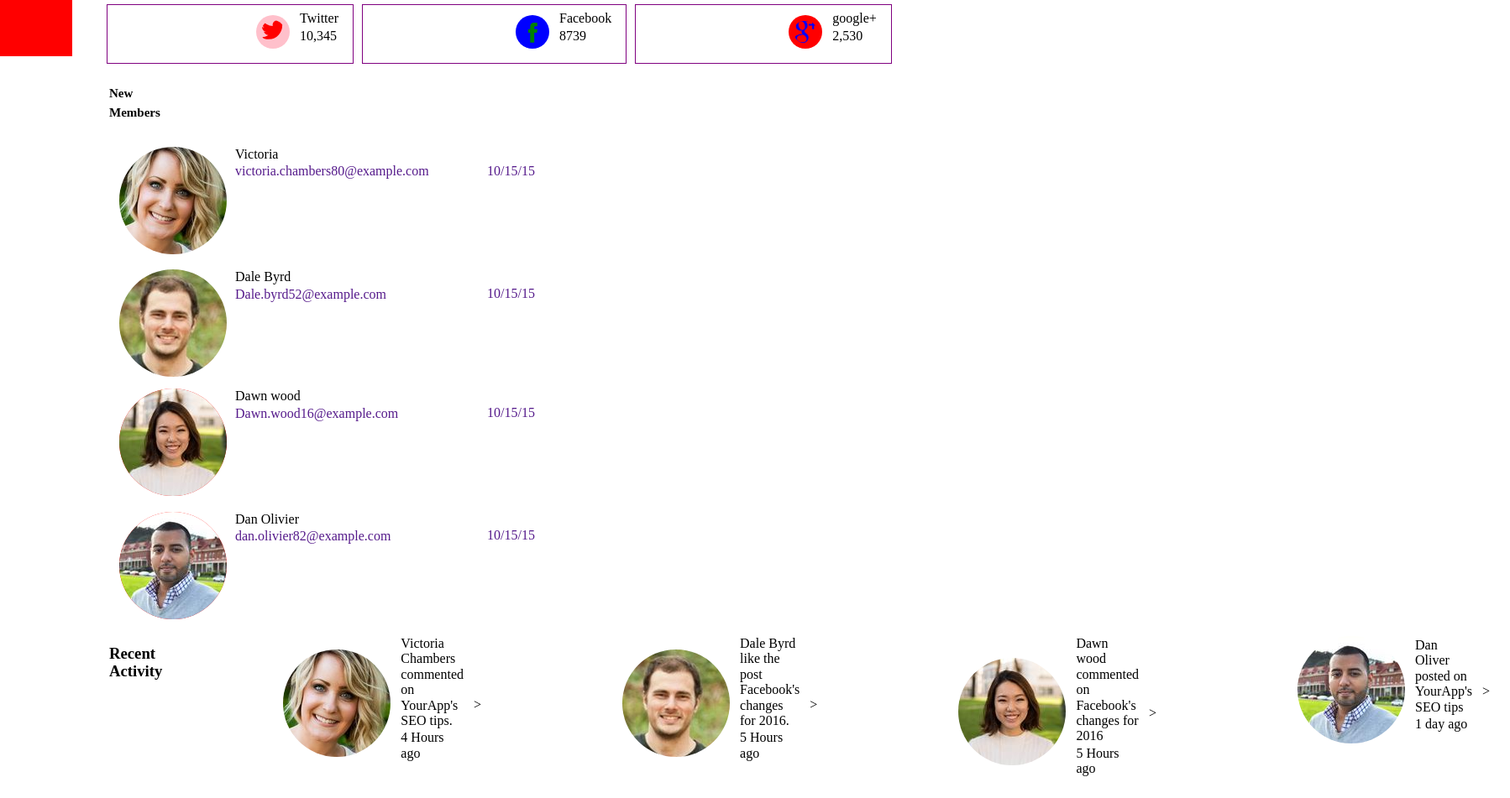
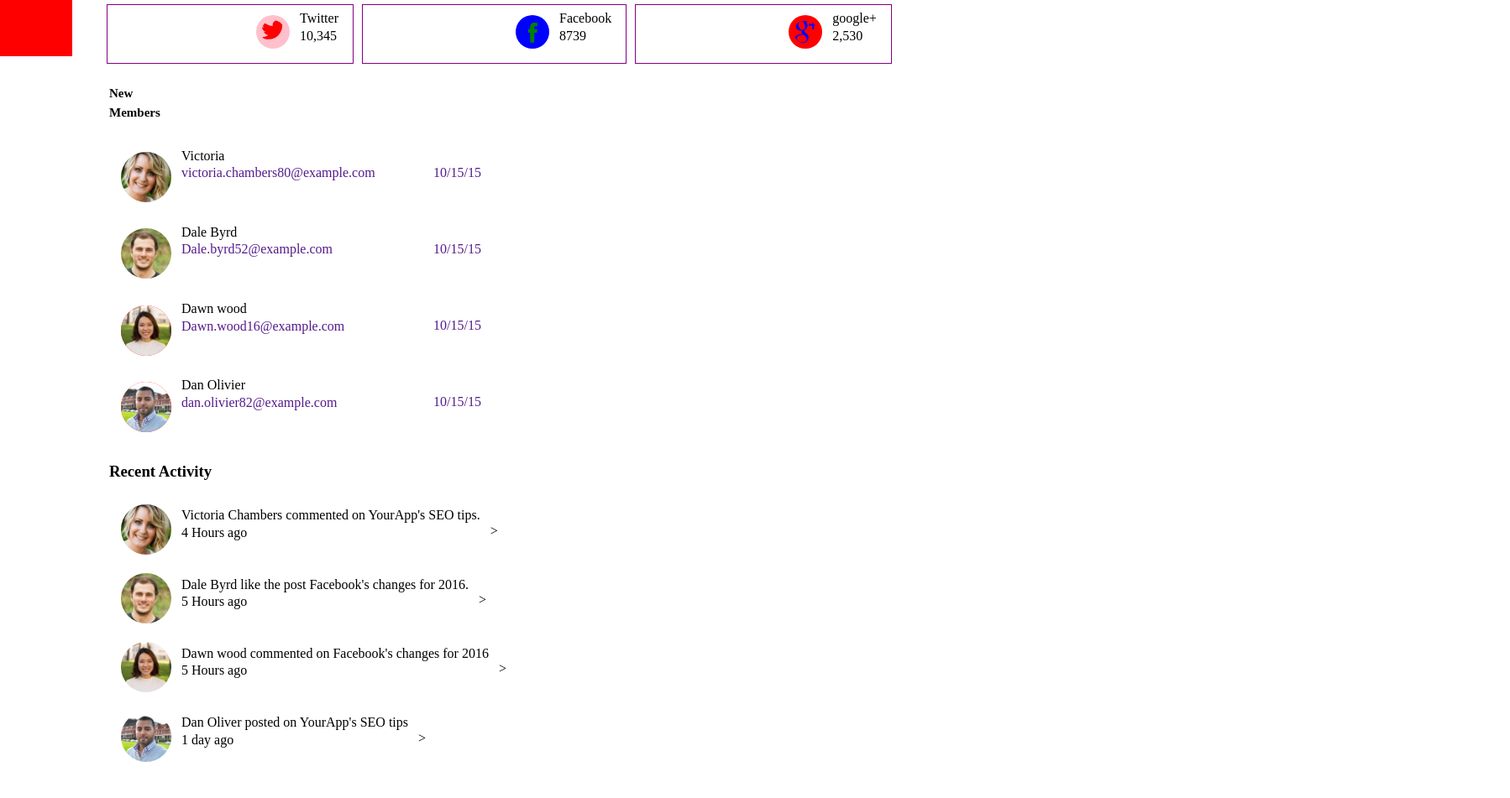
Before and after one commit to gbemougata/treehouse_project_9, a plain HTML site: page chartjs-project.js/index.html in a window 1280 px wide. Shown: the part 733-1684 px from the top of the page at 84% size, 1798 px wide, since content can reach past the window. After the commit the page ends 1654 px from the top, so only its background shows below. Drawn offline with nearby package versions, Linux system fonts and the light colour scheme.

Commit message:
Add files via upload

```diff
--- a/chartjs-project.js/index.html
+++ b/chartjs-project.js/index.html
@@ -184,7 +184,8 @@
   <h2 class="member-recent">New Members </h2>
 </div>
 <div class="members-recent">
-  <table>
+  <table class="very">
+  <table class="first">
     <tr class="table-content">
       <td>
       <img class="member-image" src="images/member-1.jpg" alt="member-image"></td>
@@ -197,7 +198,7 @@
 
 </table>
 
-<table>
+<table class="first">
   <tr class="table-content">
     <td class="table-content"> <img class="member-image" src="images/member-2.jpg" alt="member-image"></td>
     <td class="member-name">Dale Byrd
@@ -207,7 +208,7 @@
   </tr>
 </table>
 
-<table>
+<table class="first">
   <tr class="table-content">
     <td> <img class="member-image" src="images/member-3.jpg" alt="member-image"></td>
     <td class="member-name">Dawn wood
@@ -217,7 +218,7 @@
   </tr>
 </table>
 
-<table>
+<table class="first">
   <tr class="table-content">
     <td> <img class="member-image" src="images/member-4.jpg" alt="member-image"></td>
     <td class="member-name">Dan Olivier
@@ -225,6 +226,7 @@
       <span class="date">10/15/15</span></a>
     </td>
   </tr>
+</table>
 </table>
 <!---<div class="form-area">
    <div class="message-info">
@@ -240,7 +242,8 @@
   <div class="header-activity">
   <h3 class="recent-activity">Recent Activity</h3>
 </div>
-<table >
+<table class="least">
+<table  class="second">
   <tr class="image-wrap">
     <td class="last-image"><img class="recent-images" src="images/member-1.jpg" alt="recent-images"></td>
 
@@ -251,7 +254,7 @@
   </td>
   </tr>
 </table>
-  <table>
+  <table class="second">
 
   <tr class="image-wrap">
     <td class="last-image"><img class="recent-images" src="images/member-2.jpg" alt="recent-images"></td>
@@ -263,7 +266,7 @@
   </td>
   </tr>
 </table>
-  <table>
+  <table class="second">
 
 
   <tr class="image-wrap">
@@ -275,7 +278,7 @@
     </td>
   </tr>
 </table>
-<table>
+<table class="second">
 
   <tr class="image-wrap">
     <td class="last-image"><img class="recent-images" src="images/member-4.jpg" alt="recent-images"></td>
@@ -288,6 +291,7 @@
 
   </tr>
 </table>
+</table>
 </div>
 
 
--- a/chartjs-project.js/styles.css
+++ b/chartjs-project.js/styles.css
@@ -285,7 +285,13 @@ td{
 .recent-images{
   border-radius:100%;
 }
-
+.member-image
+{
+  width:60px;
+}
+.recent-images{
+  width:60px;
+}
 /****table content***/
 .table-content{
   max-width: 100%;
@@ -303,12 +309,16 @@ td{
 .recent-activity{
   padding-left:130px;
 }
+.image-wrap{
+  border: none;
+}
+.first,
+.second{
+  table-layout: fixed;
+  width: 100%;
+}
+tr {
+  width:80%;
+  text-overflow: ellipsis;
 
-.image-wrap{
-  border:none;
 }
-.table-content,
-.last-table{
-  display:inline-flex;
-  justify-content: space-around;
-}
```
